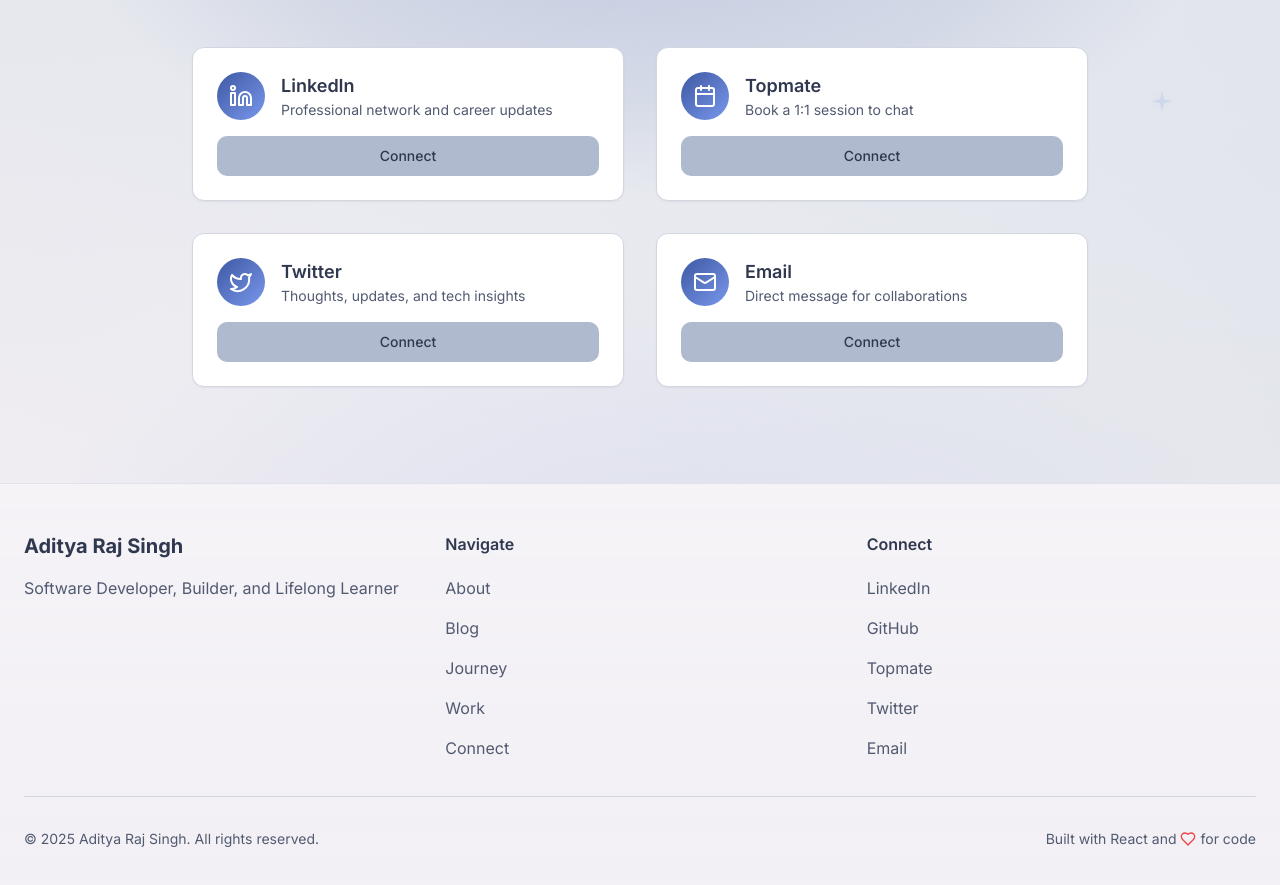
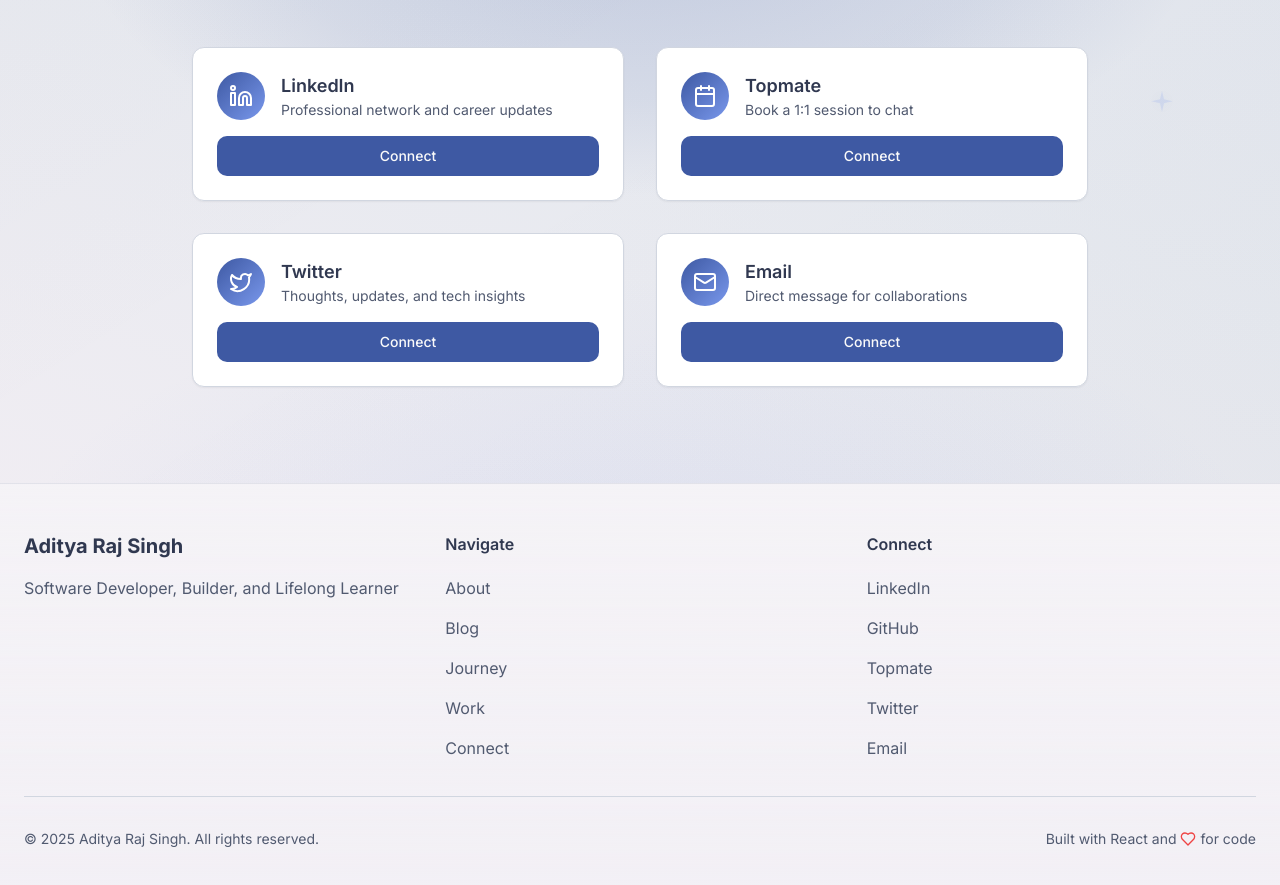
Before and after one commit to AdityaRajSingh/aditya-connects, a React (Vite) app: page / in a window 1280 px wide. Shown: the part 3760-4645 px from the top of the page. Built offline with nearby package versions, Linux system fonts and the light colour scheme.

Commit message:
Reverted to commit db3000aa087118cb312c9b3303a210c0505a7cd1

```diff
--- a/src/components/ConnectSection.tsx
+++ b/src/components/ConnectSection.tsx
@@ -80,8 +80,8 @@ const ConnectSection = () => {
                   </div>
                 </div>
                 <Button
-                  variant="secondary"
-                  className="w-full mt-4 hover:bg-secondary/90"
+                  variant="default"
+                  className="w-full mt-4"
                   aria-label={`Connect via ${link.label}`}
                   onClick={() => window.open(link.href, '_blank')}
                 >
```
